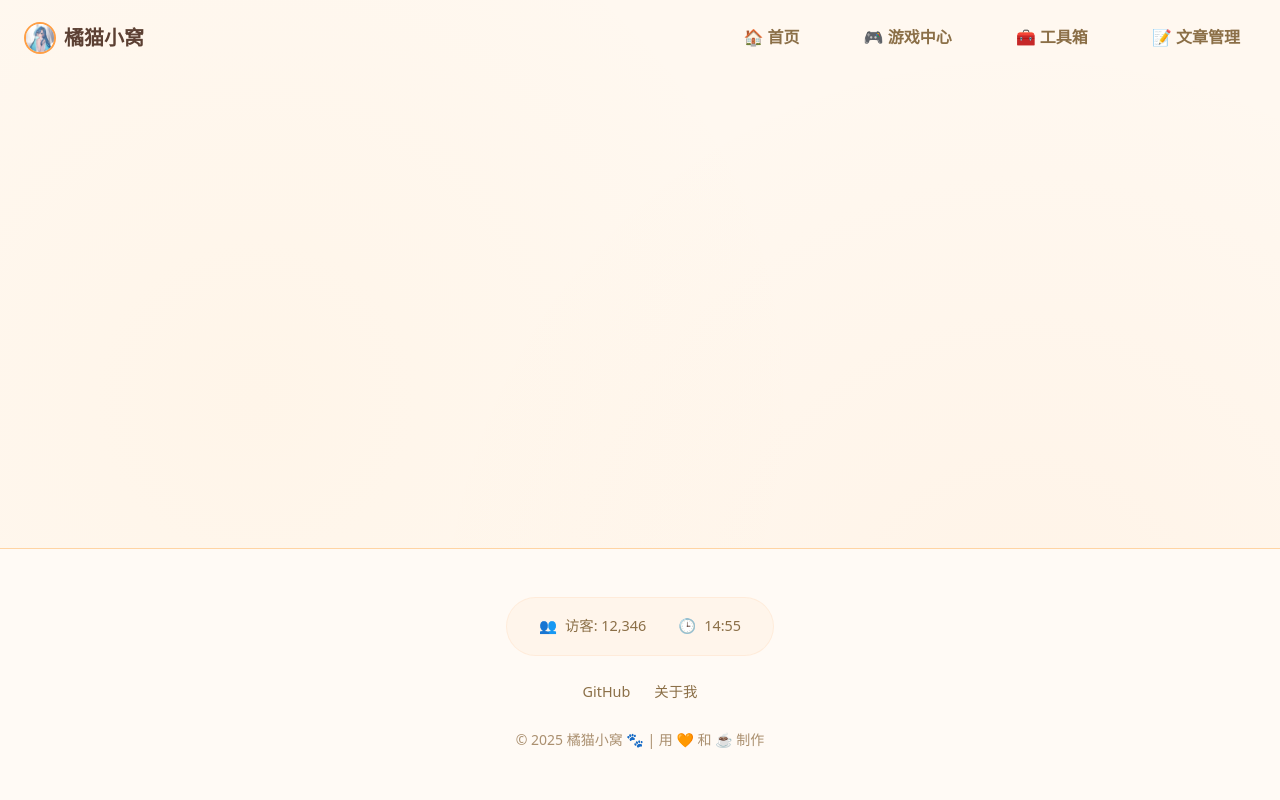
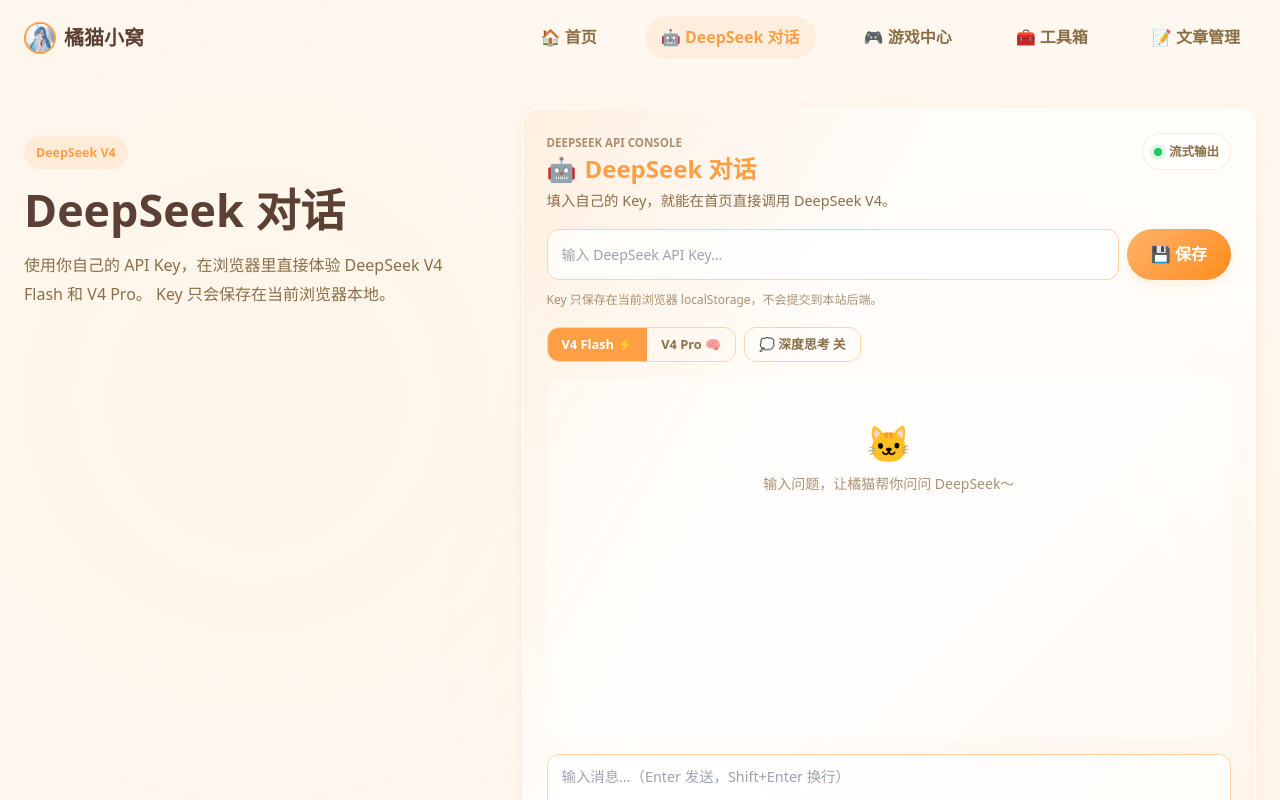
Before and after one commit to IwannaYuJie/web, a React (Vite) app: page /deepseek-chat in a window 1280 px wide. Shown: the top 800 px of the page. Built offline with nearby package versions, Linux system fonts and the light colour scheme.

Commit message:
Move DeepSeek chat to standalone page

```diff
--- a/src/App.jsx
+++ b/src/App.jsx
@@ -5,6 +5,7 @@
 const Home = lazy(() => import('./pages/Home'))
 const ArticleDetail = lazy(() => import('./pages/ArticleDetail'))
 
+const DeepSeekChat = lazy(() => import('./pages/DeepSeekChat'))
 const AIChat = lazy(() => import('./pages/AIChat'))
 const ArticleManager = lazy(() => import('./pages/ArticleManager'))
 const GameHub = lazy(() => import('./pages/GameHub'))
@@ -32,6 +33,7 @@
             <Route path="/" element={<Home />} />
             <Route path="/article/:id" element={<ArticleDetail />} />
 
+            <Route path="/deepseek-chat" element={<DeepSeekChat />} />
             <Route path="/secret-chat" element={<AIChat />} />
             <Route path="/admin/articles" element={<ArticleManager />} />
             <Route path="/games" element={<GameHub />} />
--- a/src/components/Navbar.jsx
+++ b/src/components/Navbar.jsx
@@ -5,6 +5,7 @@
 // 导航链接配置 - 提取到组件外部
 const NAV_LINKS = [
   { path: '/', label: '🏠 首页' },
+  { path: '/deepseek-chat', label: '🤖 DeepSeek 对话' },
   { path: '/games', label: '🎮 游戏中心' },
   { path: '/toolbox', label: '🧰 工具箱' },
   { path: '/admin/articles', label: '📝 文章管理' },
--- a/src/components/home/DeepSeekChatPanel.css
+++ b/src/components/home/DeepSeekChatPanel.css
@@ -1,4 +1,55 @@
 /* ===== DeepSeek Chat Panel ===== */
+
+.deepseek-chat-page {
+  display: grid;
+  grid-template-columns: minmax(0, 0.78fr) minmax(0, 1.22fr);
+  gap: 28px;
+  align-items: start;
+  padding-top: 28px;
+}
+
+.deepseek-chat-page__intro {
+  position: sticky;
+  top: 96px;
+  padding: 28px 0;
+}
+
+.deepseek-chat-page__eyebrow {
+  display: inline-flex;
+  align-items: center;
+  padding: 6px 12px;
+  border-radius: 999px;
+  background: rgba(255, 159, 69, 0.12);
+  color: var(--primary-color);
+  font-size: 0.78rem;
+  font-weight: 800;
+}
+
+.deepseek-chat-page__intro h1 {
+  margin-top: 16px;
+  color: var(--text-color);
+  font-size: 2.8rem;
+  line-height: 1.12;
+  font-weight: 900;
+}
+
+.deepseek-chat-page__intro p {
+  margin-top: 16px;
+  max-width: 420px;
+  color: var(--text-secondary);
+  font-size: 1rem;
+  line-height: 1.8;
+}
+
+.deepseek-chat-page .ds-panel {
+  min-height: calc(100vh - 132px);
+}
+
+.deepseek-chat-page .ds-messages {
+  flex: 1;
+  max-height: none;
+  min-height: 360px;
+}
 
 .ds-panel {
   position: relative;
@@ -405,3 +456,23 @@
     width: 100%;
   }
 }
+
+@media (max-width: 900px) {
+  .deepseek-chat-page {
+    grid-template-columns: 1fr;
+    padding-top: 12px;
+  }
+
+  .deepseek-chat-page__intro {
+    position: static;
+    padding: 12px 0 0;
+  }
+
+  .deepseek-chat-page__intro h1 {
+    font-size: 2.1rem;
+  }
+
+  .deepseek-chat-page .ds-panel {
+    min-height: auto;
+  }
+}
--- /dev/null
+++ b/src/pages/DeepSeekChat.jsx
@@ -0,0 +1,21 @@
+import DeepSeekChatPanel from '../components/home/DeepSeekChatPanel'
+
+function DeepSeekChat() {
+  return (
+    <div className="container pb-12 animate-fade-in">
+      <section className="deepseek-chat-page">
+        <div className="deepseek-chat-page__intro">
+          <div className="deepseek-chat-page__eyebrow">DeepSeek V4</div>
+          <h1>DeepSeek 对话</h1>
+          <p>
+            使用你自己的 API Key，在浏览器里直接体验 DeepSeek V4 Flash 和 V4 Pro。
+            Key 只会保存在当前浏览器本地。
+          </p>
+        </div>
+        <DeepSeekChatPanel />
+      </section>
+    </div>
+  )
+}
+
+export default DeepSeekChat
--- a/src/pages/Home.jsx
+++ b/src/pages/Home.jsx
@@ -1,7 +1,6 @@
 import { useEffect, useMemo, useState } from 'react'
 import { Link } from 'react-router-dom'
 import Pagination from '../components/Pagination'
-import DeepSeekChatPanel from '../components/home/DeepSeekChatPanel'
 import HomeHero from '../components/home/HomeHero'
 import HomeQuoteCard from '../components/home/HomeQuoteCard'
 import HomeStatsCard from '../components/home/HomeStatsCard'
@@ -113,9 +112,6 @@
               ))}
             </div>
           </div>
-
-          {/* DeepSeek Chat */}
-          <DeepSeekChatPanel />
 
           {/* Search and Filter */}
           <div id="articles" className="glass p-4 rounded-2xl sticky top-[80px] z-30 shadow-sm space-y-4">
```
